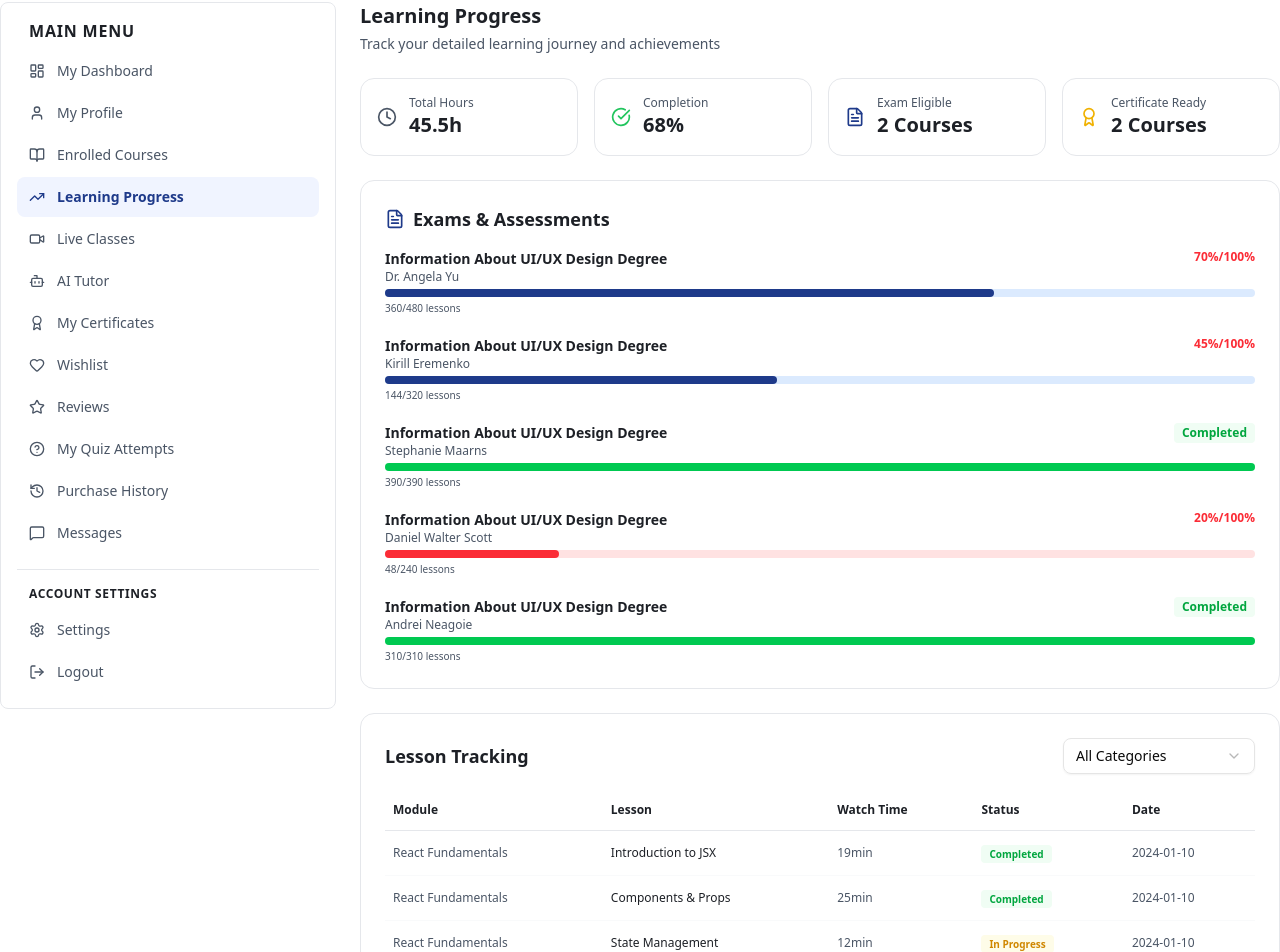
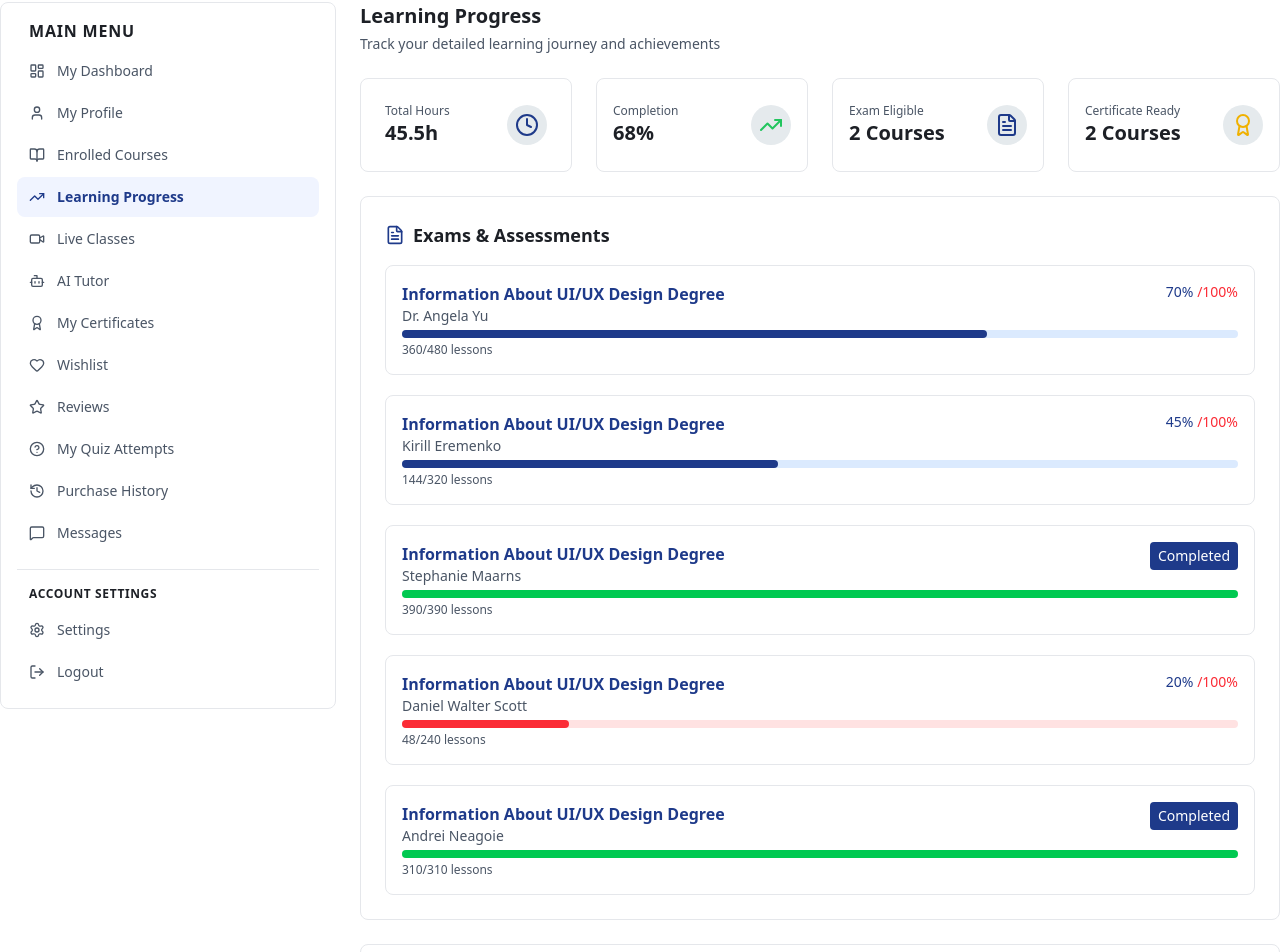
Before and after one commit to murad403/lms-web, a Next.js app: page /en/learning-progress in a window 1280 px wide. Shown: the part 363-1315 px from the top of the page. Built offline with nearby package versions, Linux system fonts and the light colour scheme.

Commit message:
feat: update Learning Progress page with improved UI components and styling

```diff
--- a/src/app/[locale]/(profile)/learning-progress/page.tsx
+++ b/src/app/[locale]/(profile)/learning-progress/page.tsx
@@ -1,14 +1,8 @@
 "use client";
 import { useState } from "react";
-import { Clock, CheckCircle, FileText, Award, Trash2 } from "lucide-react";
+import { Clock, CheckCircle, FileText, Award, TrendingUp } from "lucide-react";
 import { examAssessments, lessonTracking } from "@/lib/profile";
-import {
-  Select,
-  SelectContent,
-  SelectItem,
-  SelectTrigger,
-  SelectValue,
-} from "@/components/ui/select";
+import { Select, SelectContent, SelectItem, SelectTrigger, SelectValue } from "@/components/ui/select";
 
 const LearningProgressPage = () => {
     const [moduleFilter, setModuleFilter] = useState("all");
@@ -30,39 +24,47 @@ const LearningProgressPage = () => {
             </div>
 
             {/* Stats */}
-      <div className="grid grid-cols-2 lg:grid-cols-4 gap-3 sm:gap-4">
-        <div className="bg-white rounded-xl border border-border-light p-3 sm:p-4 flex items-center gap-3">
-          <Clock className="w-5 h-5 text-description shrink-0" />
+            <div className="grid grid-cols-2 lg:grid-cols-4 gap-3 sm:gap-6">
+                <div className="bg-white rounded-md border border-border-light p-3 sm:p-6 flex items-center justify-between gap-3">
                     <div>
                         <p className="text-xs text-description">Total Hours</p>
                         <p className="text-lg sm:text-xl font-bold text-title">45.5h</p>
                     </div>
+                    <div className="bg-[#E5EAED] p-2 rounded-full">
+                        <Clock className="size-6 text-main shrink-0" />
                     </div>
-        <div className="bg-white rounded-xl border border-border-light p-3 sm:p-4 flex items-center gap-3">
-          <CheckCircle className="w-5 h-5 text-success shrink-0" />
+                </div>
+                <div className="bg-white rounded-md border border-border-light p-3 sm:p-4 flex items-center justify-between gap-3">
                     <div>
                         <p className="text-xs text-description">Completion</p>
                         <p className="text-lg sm:text-xl font-bold text-title">68%</p>
                     </div>
+                    <div className="bg-[#E5EAED] p-2 rounded-full">
+                        <TrendingUp className="size-6 text-success shrink-0"/>
                     </div>
-        <div className="bg-white rounded-xl border border-border-light p-3 sm:p-4 flex items-center gap-3">
-          <FileText className="w-5 h-5 text-main shrink-0" />
+                </div>
+                <div className="bg-white rounded-md border border-border-light p-3 sm:p-4 flex items-center justify-between gap-3">
                     <div>
                         <p className="text-xs text-description">Exam Eligible</p>
                         <p className="text-lg sm:text-xl font-bold text-title">2 Courses</p>
                     </div>
+                    <div className="bg-[#E5EAED] p-2 rounded-full">
+                        <FileText className="size-6 text-main shrink-0" />
                     </div>
-        <div className="bg-white rounded-xl border border-border-light p-3 sm:p-4 flex items-center gap-3">
-          <Award className="w-5 h-5 text-yellow-500 shrink-0" />
+                </div>
+                <div className="bg-white rounded-md border border-border-light p-3 sm:p-4 flex items-center justify-between gap-3">
                     <div>
                         <p className="text-xs text-description">Certificate Ready</p>
                         <p className="text-lg sm:text-xl font-bold text-title">2 Courses</p>
+                    </div>
+                    <div className="bg-[#E5EAED] p-2 rounded-full">
+                        <Award className="size-6 text-yellow-500 shrink-0" />
                     </div>
                 </div>
             </div>
 
             {/* Exams & Assessments */}
-      <div className="bg-white rounded-xl border border-border-light p-4 sm:p-6">
+            <div className="bg-white rounded-md border border-border-light p-4 sm:p-6">
                 <h3 className="text-base sm:text-lg font-bold text-title mb-4 flex items-center gap-2">
                     <FileText className="w-5 h-5 text-main" />
                     Exams & Assessments
@@ -84,32 +86,32 @@ const LearningProgressPage = () => {
                                     : "bg-red-100";
 
                         return (
-              <div key={exam.id}>
-                <div className="flex items-start justify-between gap-2 mb-1">
+                            <div className="border border-border-light p-4 rounded-md" key={exam.id}>
+                                <div className="flex items-start justify-between  gap-2 mb-1">
                                     <div className="min-w-0">
-                    <h4 className="text-sm font-semibold text-title truncate">
+                                        <h4 className="text-base font-semibold text-main truncate">
                                             {exam.title}
                                         </h4>
-                    <p className="text-xs text-description">{exam.instructor}</p>
+                                        <p className="text-sm text-description">{exam.instructor}</p>
                                     </div>
                                     <div className="flex items-center gap-2 shrink-0">
                                         {exam.progress < 100 && (
-                      <span className="text-xs font-bold text-red-500">
-                        {exam.progress}%/100%
+                                            <span className="text-sm font-medium text-main">
+                                                {exam.progress}% <span className="text-red-500">/100%</span>
                                             </span>
                                         )}
                                         {exam.status === "Completed" && (
-                      <span className="px-2 py-0.5 bg-green-50 text-green-600 text-[10px] sm:text-xs font-semibold rounded">
+                                            <span className="px-2 py-1 bg-main text-white text-sm rounded">
                                                 Completed
                                             </span>
                                         )}
                                         {exam.status === "Exam Eligible" && (
-                      <span className="px-2 py-0.5 bg-green-50 text-green-600 text-[10px] sm:text-xs font-semibold rounded">
+                                            <span className="px-2 py-1 bg-main text-white text-sm rounded">
                                                 Exam Eligible
                                             </span>
                                         )}
                                         {exam.status === "Certificate Ready" && (
-                      <span className="px-2 py-0.5 bg-blue-50 text-main text-[10px] sm:text-xs font-semibold rounded">
+                                            <span className="px-2 py-1 bg-blue-500 text-white text-sm rounded">
                                                 Certificate Ready
                                             </span>
                                         )}
@@ -123,7 +125,7 @@ const LearningProgressPage = () => {
                                         style={{ width: `${Math.min(exam.progress, 100)}%` }}
                                     />
                                 </div>
-                <p className="text-[10px] text-description mt-1">
+                                <p className="text-xs text-description mt-1">
                                     {exam.completedLessons}/{exam.totalLessons} lessons
                                 </p>
                             </div>
@@ -133,7 +135,7 @@ const LearningProgressPage = () => {
             </div>
 
             {/* Lesson Tracking */}
-      <div className="bg-white rounded-xl border border-border-light p-4 sm:p-6">
+            <div className="bg-white rounded-md border border-border-light p-4 sm:p-6">
                 <div className="flex flex-col sm:flex-row sm:items-center justify-between gap-3 mb-4">
                     <h3 className="text-base sm:text-lg font-bold text-title">
                         Lesson Tracking
@@ -158,19 +160,19 @@ const LearningProgressPage = () => {
                     <table className="w-full text-sm">
                         <thead>
                             <tr className="border-b border-gray-200">
-                <th className="text-left py-3 px-2 font-semibold text-title text-xs">
+                                <th className="text-left py-3 px-2 font-semibold text-main text-base">
                                     Module
                                 </th>
-                <th className="text-left py-3 px-2 font-semibold text-title text-xs">
+                                <th className="text-left py-3 px-2 font-semibold text-main text-base">
                                     Lesson
                                 </th>
-                <th className="text-left py-3 px-2 font-semibold text-title text-xs">
+                                <th className="text-left py-3 px-2 font-semibold text-main text-base">
                                     Watch Time
                                 </th>
-                <th className="text-left py-3 px-2 font-semibold text-title text-xs">
+                                <th className="text-left py-3 px-2 font-semibold text-main text-base">
                                     Status
                                 </th>
-                <th className="text-left py-3 px-2 font-semibold text-title text-xs">
+                                <th className="text-left py-3 px-2 font-semibold text-main text-base">
                                     Date
                                 </th>
                             </tr>
@@ -178,20 +180,19 @@ const LearningProgressPage = () => {
                         <tbody>
                             {filteredLessons.map((lesson) => (
                                 <tr key={lesson.id} className="border-b border-gray-50">
-                  <td className="py-3 px-2 text-xs text-description">
+                                    <td className="py-3 px-2 text-sm text-title">
                                         {lesson.module}
                                     </td>
-                  <td className="py-3 px-2 text-xs text-title font-medium">
+                                    <td className="py-3 px-2 text-sm text-title">
                                         {lesson.lesson}
                                     </td>
-                  <td className="py-3 px-2 text-xs text-description">
+                                    <td className="py-3 px-2 text-sm text-description">
                                         {lesson.watchTime}
                                     </td>
                                     <td className="py-3 px-2">
                                         <span
-                      className={`px-2 py-0.5 rounded text-[10px] font-semibold ${
-                        lesson.status === "Completed"
-                          ? "bg-green-50 text-green-600"
+                                            className={`px-2 py-1 rounded text-xs font-semibold ${lesson.status === "Completed"
+                                                    ? "bg-green-500 text-white"
                                                     : lesson.status === "In Progress"
                                                         ? "bg-yellow-50 text-yellow-600"
                                                         : "bg-gray-100 text-gray-500"
@@ -200,7 +201,7 @@ const LearningProgressPage = () => {
                                             {lesson.status}
                                         </span>
                                     </td>
-                  <td className="py-3 px-2 text-xs text-description">
+                                    <td className="py-3 px-2 text-sm text-description">
                                         {lesson.date}
                                     </td>
                                 </tr>
```
Lines whose indentation alone changed are shown as unchanged.
